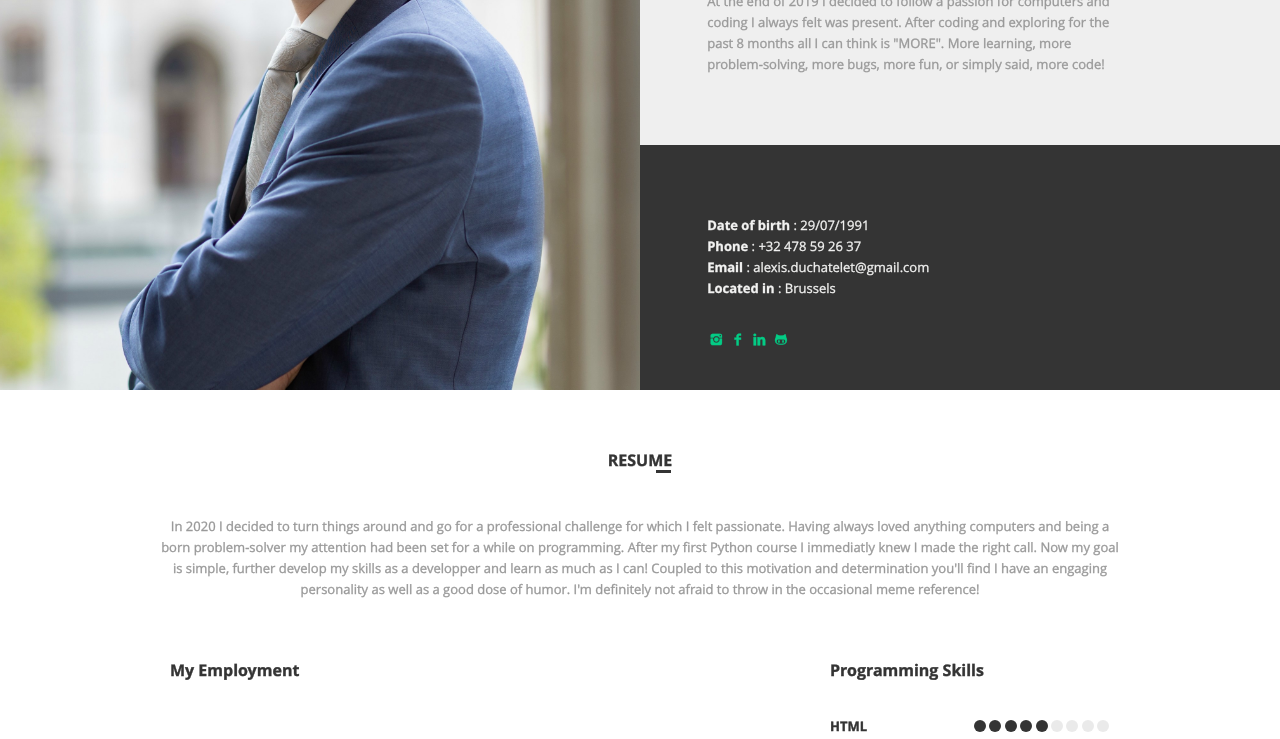
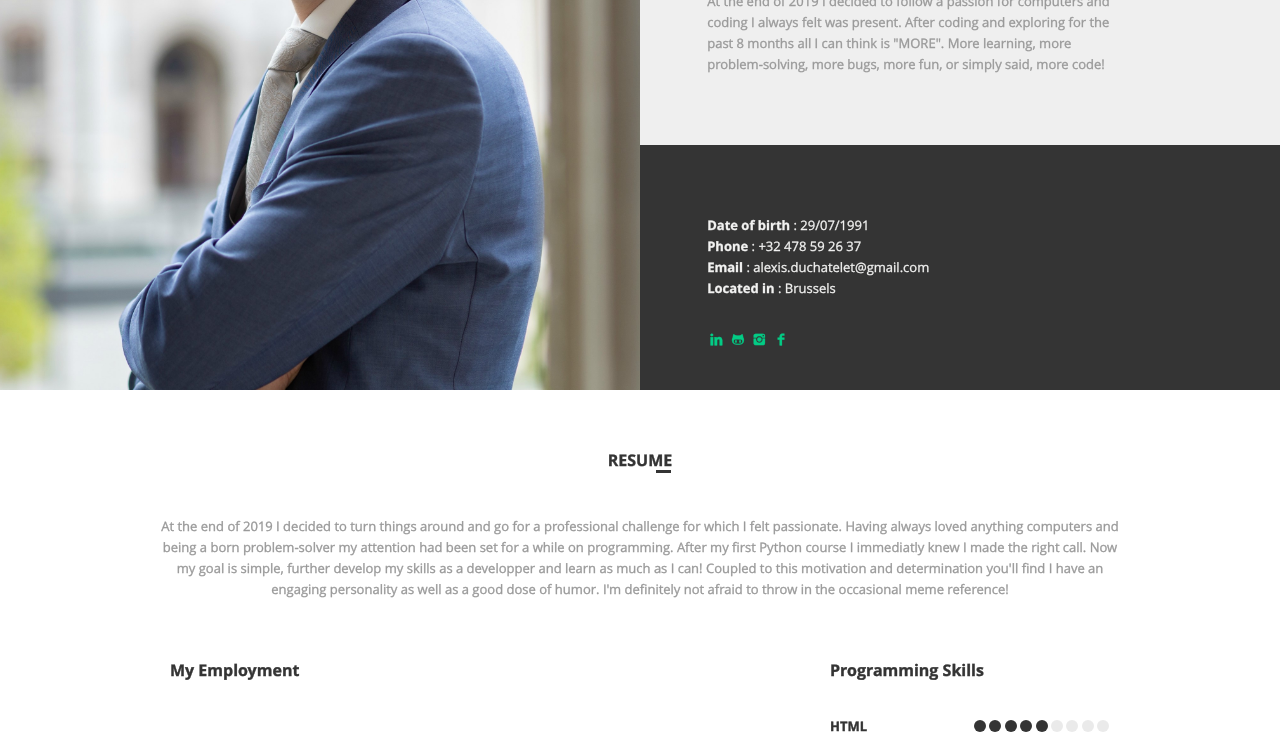
Before and after one commit to AlexisWhileCoding/profile, a website: page index.html in a window 1280 px wide. Shown: the part 367-1106 px from the top of the page. Drawn offline with Linux system fonts and the light colour scheme.

Commit message:
small correction

```diff
--- a/index.html
+++ b/index.html
@@ -101,10 +101,10 @@
 
 					<div class="aboutSocial">
 						<ul>
-								<li><a href="https://www.instagram.com/a_lexisd/" target="_blank"><i class="icon-instagram"></i></a></li>
-								<li><a href="https://www.facebook.com/alexis.duchatelet/" target="_blank"><i class="icon-facebook"></i></a></li>
-                <li><a href="www.linkedin.com/in/alexis-duchatelet-21ba9070" target="_blank"><i class="icon-linkedin"></i></a></li>
-                <li><a href="https://github.com/AlexisWhileCoding" target="_blank"><i class="icon-github"></i></a></li>
+              <li><a href="www.linkedin.com/in/alexis-duchatelet-21ba9070" target="_blank"><i class="icon-linkedin"></i></a></li>
+              <li><a href="https://github.com/AlexisWhileCoding" target="_blank"><i class="icon-github"></i></a></li>
+              <li><a href="https://www.instagram.com/a_lexisd/" target="_blank"><i class="icon-instagram"></i></a></li>
+              <li><a href="https://www.facebook.com/alexis.duchatelet/" target="_blank"><i class="icon-facebook"></i></a></li>
 						</ul>
 					</div>
         </div>
@@ -118,7 +118,7 @@
 
 					<div class="intro">
 					<h1 class="titleBig">resume</h1>
-					<p>In 2020 I decided to turn things around and go for a professional challenge for which I felt passionate. Having always loved anything computers and being a born problem-solver my attention had been set for a while on programming. After my first Python course I immediatly knew I made the right call. Now my goal is simple, further develop my skills as a developper and learn as much as I can! Coupled to this motivation and determination you'll find I have an engaging personality as well as a good dose of humor. I'm definitely not afraid to throw in the occasional meme reference!  </p>
+					<p>At the end of 2019 I decided to turn things around and go for a professional challenge for which I felt passionate. Having always loved anything computers and being a born problem-solver my attention had been set for a while on programming. After my first Python course I immediatly knew I made the right call. Now my goal is simple, further develop my skills as a developper and learn as much as I can! Coupled to this motivation and determination you'll find I have an engaging personality as well as a good dose of humor. I'm definitely not afraid to throw in the occasional meme reference!  </p>
 					</div>
 
 							<div class="eleven columns resumeDetails top">
```
